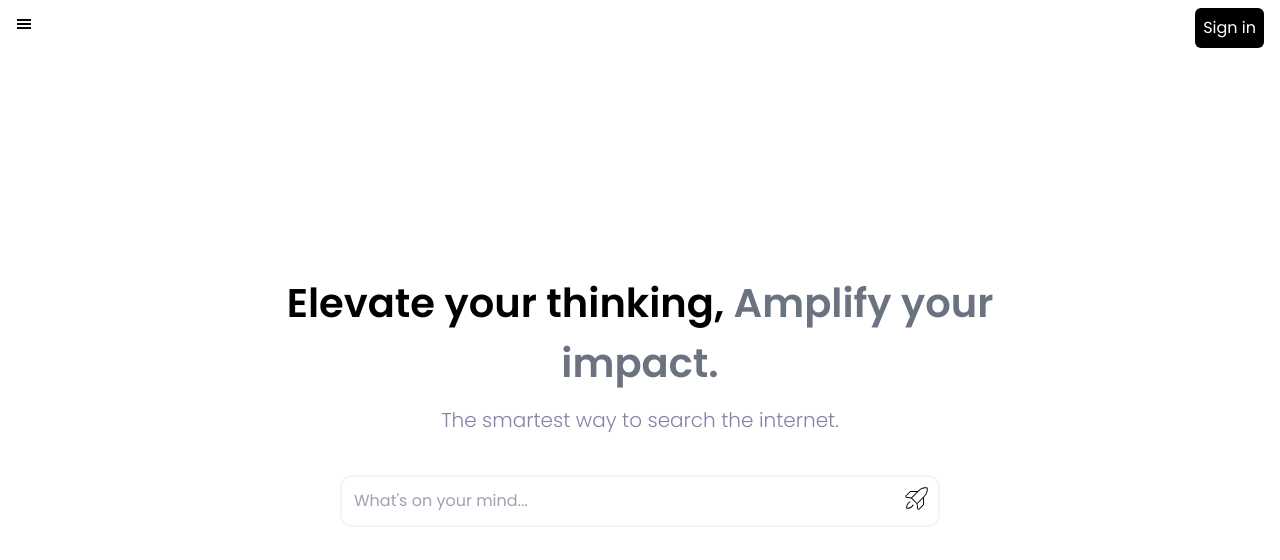
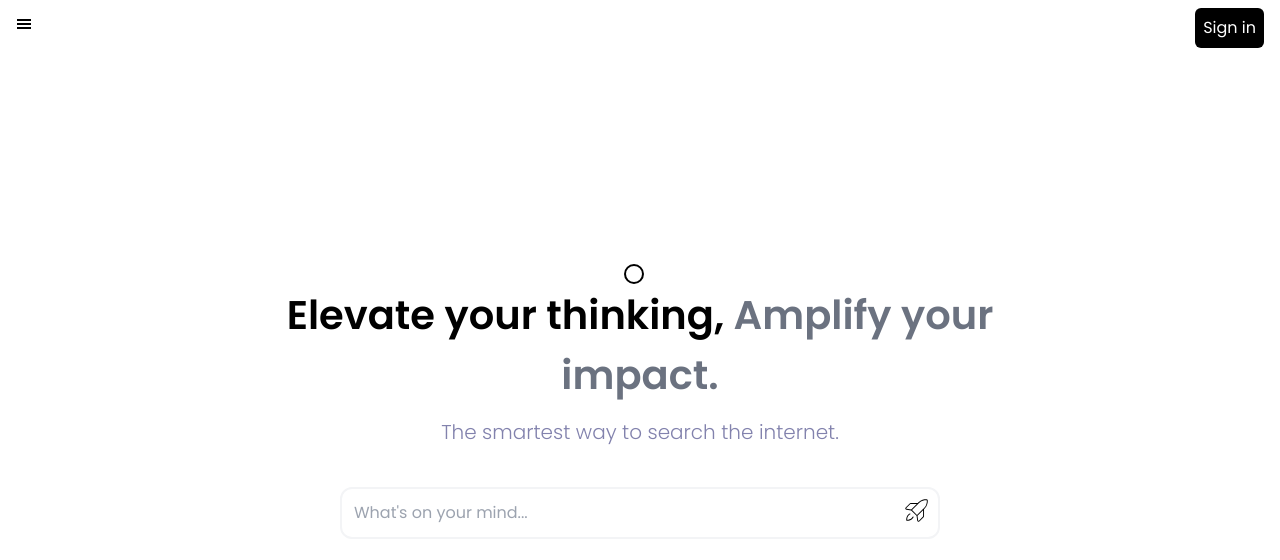
Before and after one commit to HrishikShaji/elevatics-ai, a Next.js app: page / in a window 1280 px wide. Shown: the top 560 px of the page. Built offline with nearby package versions, Linux system fonts and the light colour scheme; no server answers.

Commit message:
checkbox button added

```diff
--- a/app/components/DownloadModal.tsx
+++ b/app/components/DownloadModal.tsx
@@ -11,7 +11,7 @@ export default function DownloadModal({ setIsDownload, children }: DownloadModal
   return (
 
     <div className="fixed z-50 top-0 left-0 h-screen w-full bg-black/70 flex items-center justify-center">
-      <div className="relative h-[50vh] w-[60vw]  p-2 flex flex-col gap-2 bg-white rounded-3xl">
+      <div className="relative h-[50vh] w-[60vw]  p-2 flex flex-col gap-2 bg-white rounded-md">
         <button
           onClick={() => setIsDownload(false)}
           className="absolute text-black p-2 rounded-md bg-gray-300 -top-3 -right-3"
--- a/app/components/DownloadPdfButton.tsx
+++ b/app/components/DownloadPdfButton.tsx
@@ -28,15 +28,13 @@ export default function DownloadPdfButton({ htmlArray, prompt }: DownloadPdfButt
 
   return (
     <button
-      className="bg-black text-white p-3 rounded-full"
+      className="bg-black text-white h-[40px] rounded-md w-[200px]"
       onClick={handleDownload}>
       {downloading ? (
         <div className="w-10">
           <Spinner />
         </div>
-      ) : (
-        <FaFilePdf />
-      )}
+      ) : "Download"}
     </button>
   );
 }
--- a/app/components/HomeContainer.tsx
+++ b/app/components/HomeContainer.tsx
@@ -3,6 +3,7 @@
 import Link from "next/link";
 import { useTheme } from "../contexts/ThemeContext";
 import SearchBar from "./ui/SearchBar";
+import CheckBox from "./ui/CheckBox";
 
 export default function HomeContainer() {
   const { theme } = useTheme();
@@ -21,6 +22,7 @@ export default function HomeContainer() {
       >
         Demo
       </Link>
+      <CheckBox />
       <h1 className="text-[20px]  sm:text-[40px] font-semibold  w-[80%] md:w-[60%] text-center">
         Elevate your thinking,{" "}
         <span className="text-gray-500">Amplify your impact.</span>
--- a/app/components/NewFinalReport.tsx
+++ b/app/components/NewFinalReport.tsx
@@ -8,6 +8,7 @@ import Slider from "./ui/Slider";
 import DownloadModal from "./DownloadModal";
 import DownloadPdfButton from "./DownloadPdfButton";
 import ReportActions from "./ReportActions";
+import CheckBox from "./ui/CheckBox";
 
 export default function NewFinalReport() {
   const {
@@ -41,18 +42,13 @@ export default function NewFinalReport() {
           </h1>
           <div className="flex flex-col gap-1 p-5">
             {Object.keys(reportData).map((key, i) => (
-              <label key={key} className=" whitespace-nowrap">
-                <input
-                  className="mr-3"
-                  type="checkbox"
-                  checked={selectedReports[key] || false}
-                  onChange={() => handleReportSelection(key)}
-                />
-                {key}
-              </label>
+              <CheckBox key={key} checked={selectedReports[key] || false} onChange={() => handleReportSelection(key)} title={key} />
             ))}
           </div>
-          <DownloadPdfButton prompt={prompt} htmlArray={getHtmlArray(selectedReports)} />
+          <div className="w-full flex justify-center">
+
+            <DownloadPdfButton prompt={prompt} htmlArray={getHtmlArray(selectedReports)} />
+          </div>
         </DownloadModal>
       ) : null}
       {isShare && savedReport ? (
--- a/app/components/SingleTopic.tsx
+++ b/app/components/SingleTopic.tsx
@@ -5,6 +5,7 @@ import Spinner from "./svgs/Spinner";
 import { SubTopicType } from "@/types/types";
 import fetchSubTopics from "../lib/fetchSubTopics";
 import useSubTopics from "../hooks/useSubTopics";
+import CheckBox from "./ui/CheckBox";
 
 
 interface SingleTopicProps {
@@ -50,16 +51,7 @@ export default function SingleTopic({
       {isOpen && subtopics[title] ? (
         <div>
           {subtopics[title].map((subtopic, i) => (
-            <div className="py-1 px-3 flex gap-3 w-full" key={i}>
-              <input
-                type="checkbox"
-                checked={
-                  !!selectedSubtopics.find((item) => item.title === subtopic[0])
-                }
-                onChange={() => handleSubtopicToggle(subtopic)}
-              />
-              {subtopic[0]}
-            </div>
+            <CheckBox key={i} checked={!!selectedSubtopics.find((item) => item.title === subtopic[0])} onChange={() => handleSubtopicToggle(subtopic)} title={subtopic[0]} />
           ))}
         </div>
       ) : null}
--- /dev/null
+++ b/app/components/ui/CheckBox.tsx
@@ -0,0 +1,21 @@
+interface CheckBoxProps {
+  checked: boolean;
+  onChange: () => void;
+  title: string;
+}
+
+export default function CheckBox({ title, checked, onChange }: CheckBoxProps) {
+  return (
+    <div className="flex gap-3 items-start">
+      <label className="rounded-checkbox">
+        <input
+          checked={checked}
+          onChange={onChange}
+          type="checkbox"
+        />
+        <span className="checkmark"></span>
+      </label>
+      <h1>{title}</h1>
+    </div>
+  )
+}
--- a/app/globals.css
+++ b/app/globals.css
@@ -16,3 +16,46 @@
     background-color: #c1c1c1;
     border-radius: 25px;
   }
+
+.rounded-checkbox input[type="checkbox"] {
+  position: absolute;
+  opacity: 0;
+  cursor: pointer;
+}
+
+.rounded-checkbox .checkmark {
+  position: relative;
+  display: inline-block;
+  width: 20px;
+  height: 20px;
+  background-color: transparent;
+  border-radius: 50%;
+  border:2px solid black;
+  cursor:pointer;
+  vertical-align:middle
+}
+
+.rounded-checkbox input[type="checkbox"]:checked + .checkmark {
+  background-color: #2196F3;
+  border:0px
+}
+
+.rounded-checkbox .checkmark:after {
+  content: "";
+  position: absolute;
+  display: none;
+}
+
+.rounded-checkbox input[type="checkbox"]:checked + .checkmark:after {
+  display: block;
+}
+
+.rounded-checkbox .checkmark:after {
+  left: 7px;
+  top: 5px;
+  width: 5.5px;
+  height: 9px;
+  border: solid white;
+  border-width: 0 3px 3px 0;
+  transform: rotate(45deg);
+}
```
